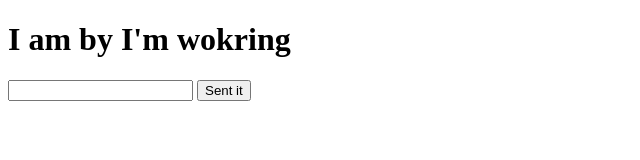
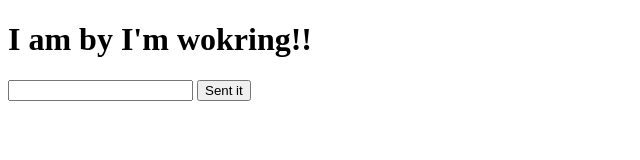
Before and after one commit to Isaaclkm/Dictionnary, a plain HTML site: page starter-code/index.html in a window 1280 px wide. Shown: the full height of the page, 0-640 px from the left. Drawn offline with Linux system fonts and the light colour scheme.

Commit message:
added more html

```diff
--- a/starter-code/index.html
+++ b/starter-code/index.html
@@ -9,7 +9,7 @@
   <title>Frontend Mentor | Dictionary web app</title>
 </head>
 <body>
-    <h1>I am by I'm wokring</h1>
+    <h1>I am by I'm wokring!!</h1>
     <label for="text"></label>
     <input type="text" name="" id="">
     <button>Sent it </buton>
```
